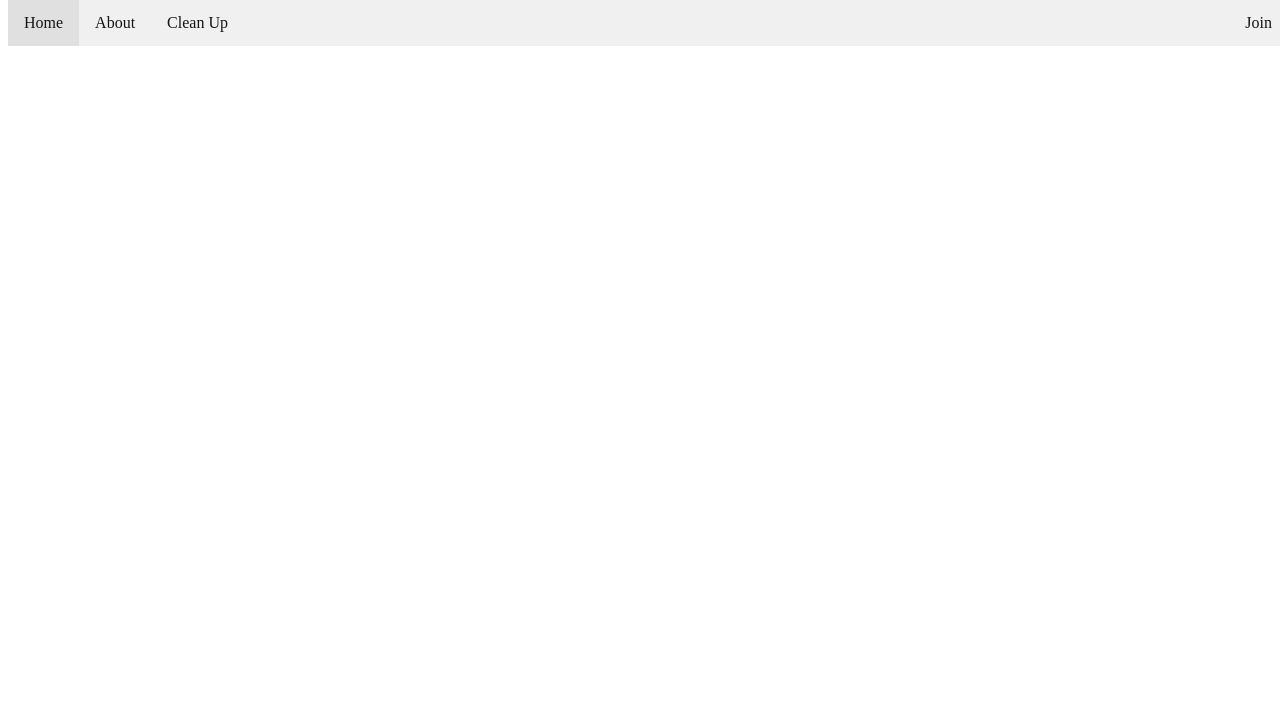
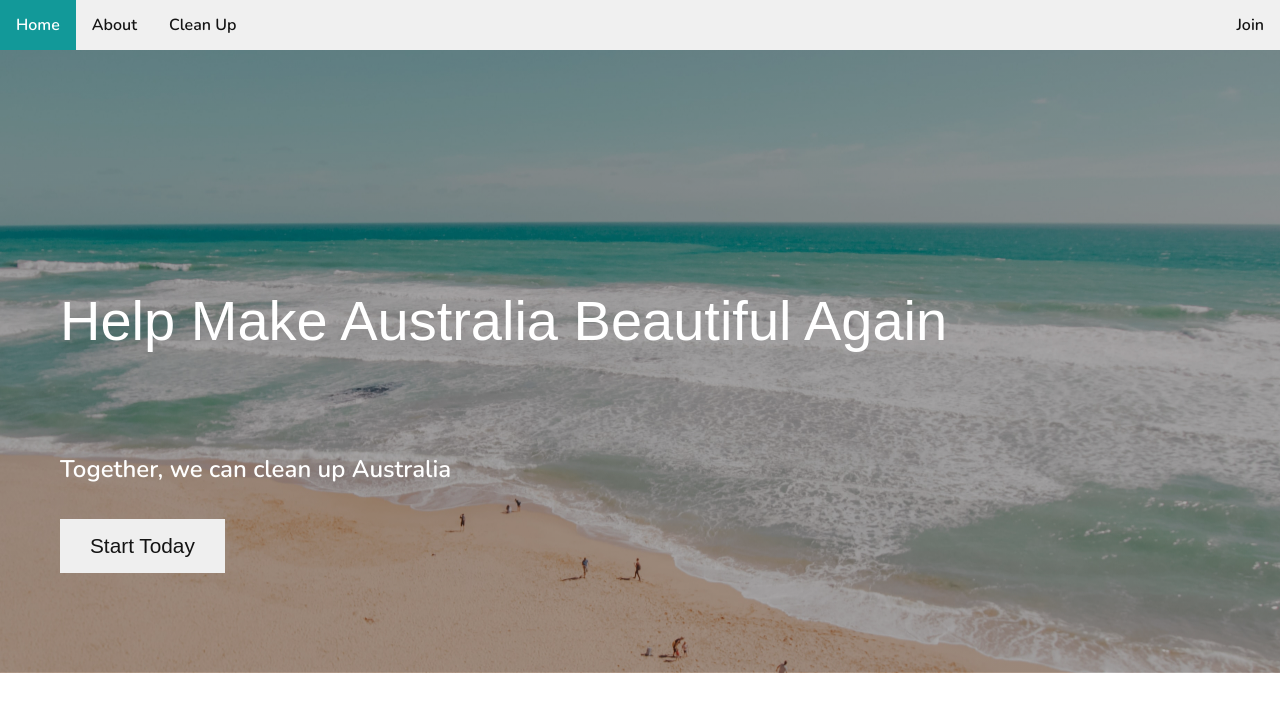
Before and after one commit to mhuang8/Web-Prototype, a plain HTML site: page index.html in a window 1280 px wide. Drawn offline with nearby package versions, Linux system fonts and the light colour scheme.

Commit message:
Landing image

```diff
--- a/index.html
+++ b/index.html
@@ -6,18 +6,29 @@
 	<meta name="viewport" content="width=device-width">
 	<title>Clean Up Australia</title>
 	<link href="style.css" rel="stylesheet" type="text/css" />
+	<link href="https://fonts.googleapis.com/css2?family=Nunito:wght@600&display=swap" rel="stylesheet">
+  <link href="https://use.typekit.net/uop2sjm.css">
+
+
 </head>
 
 <body>
-  <nav>
+	<nav>
 		<ul>
-      <li><a class="active" href="#home">Home</a></li>
-		  <li><a href="#about">About</a></li>
-      <li><a href="#cleanup">Clean Up</a></li>
-      <li style="float:right"><a href="#join">Join</a></li>
-
+			<li><a class="active" href="#home">Home</a></li>
+			<li><a href="#about">About</a></li>
+			<li><a href="#cleanup">Clean Up</a></li>
+			<li style="float:right"><a href="#join">Join</a></li>
 		</ul>
 	</nav>
+
+	<div class="hero-image">
+		<div class="hero-text">
+			<h1>Help Make Australia Beautiful Again</h1>
+			<p>Together, we can clean up Australia</p>
+			<button>Start Today</button>
+    </div>
+  </div>
 
   <main>
   </main>
--- a/style.css
+++ b/style.css
@@ -7,10 +7,22 @@ html {
 }
 
 body {
+  height: 100%;
+  margin: 0;
 }
 
+
 /* Typography*/
+h1 {
+font-family: 'Futura', sans-serif;
+font-weight: 500;
+font-size: 3.5em;
+}
 
+p {
+font-family: 'Nunito', sans-serif;
+font-size: 1.5em;
+}
 
 /* Navigation*/
 /* Nav bar style inspired by https://www.w3schools.com/css/css_navbar_horizontal.asp*/
@@ -30,6 +42,7 @@ li {
 }
 
 li a {
+  font-family: 'Nunito', sans-serif;
   display: block;
   padding: 8px;
   color: #141414;
@@ -44,8 +57,51 @@ li a:hover {
   /* #8fbc4d*/
 }
 
-a.active {
+.active {
   background-color: #e0e0e0;
+}
+
+/*Hero Image*/
+.hero-image {
+  background-image: linear-gradient(rgba(0, 0, 0, 0.3), rgba(0, 0, 0, 0.3)),url("Images/beach.jpg");
+  height: 100%;
+  width:100%;
+  padding-top: 250px;
+  padding-bottom:100px;
+  background-position: center;
+  background-repeat: no-repeat;
+  background-size: cover;
+  position: static;
+
+}
+
+.hero-text {
+  text-align: left;
+  color: white;
+  padding-left: 60px;
+}
+
+.hero-text p {
+ margin-top:100px;
+}
+
+.hero-text button {
+ border: none;
+ display: inline-block;
+ margin-top: 10px;
+ padding: 15px 30px;
+ cursor: pointer;
+ font-family: 'Futura', sans-serif;
+ font-size: 1.3em;
+ color: #141414;
+
+}
+
+.hero-text button:hover {
+  background-color: #141414;
+  color: white;
+}
+
 /* Content Areas*/
 
 
```
Also changed, not shown: Images/beach.jpg (added), Images/beach.png (added).
